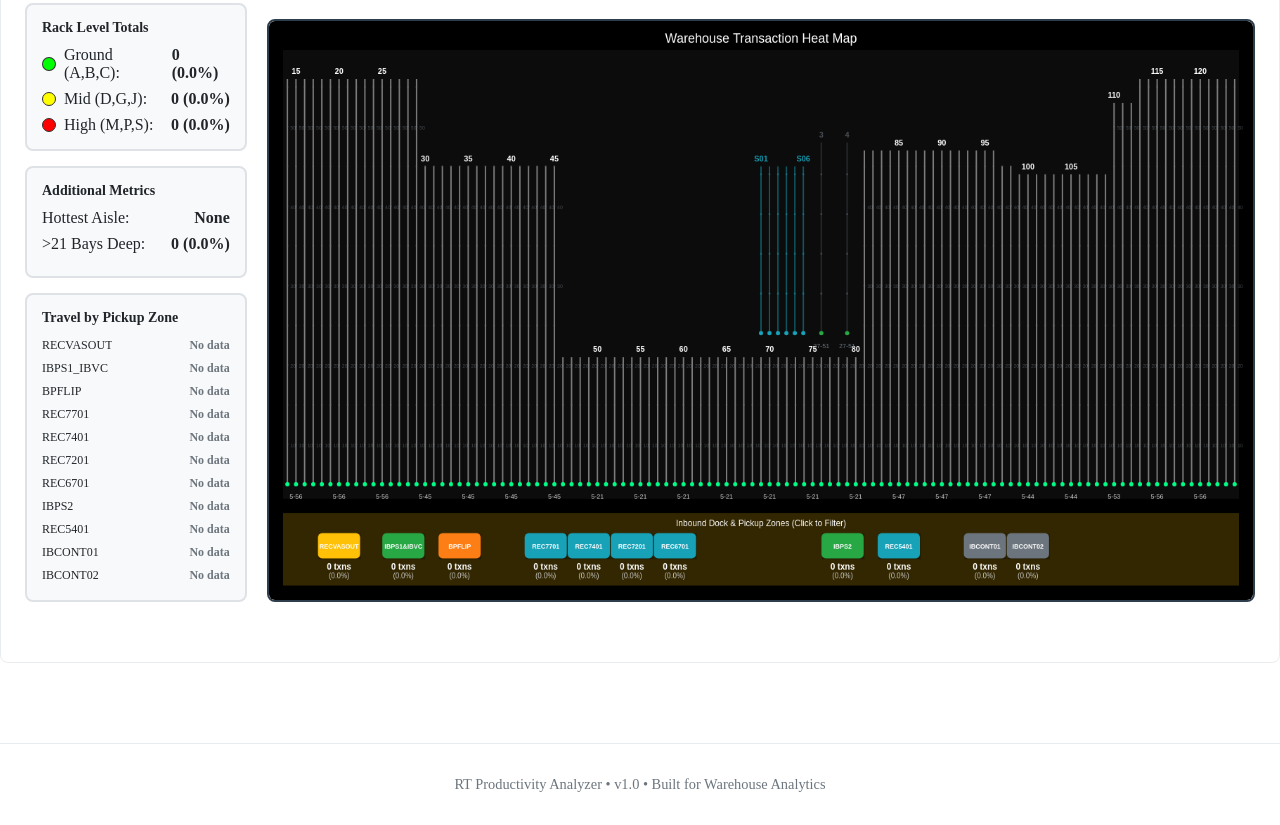
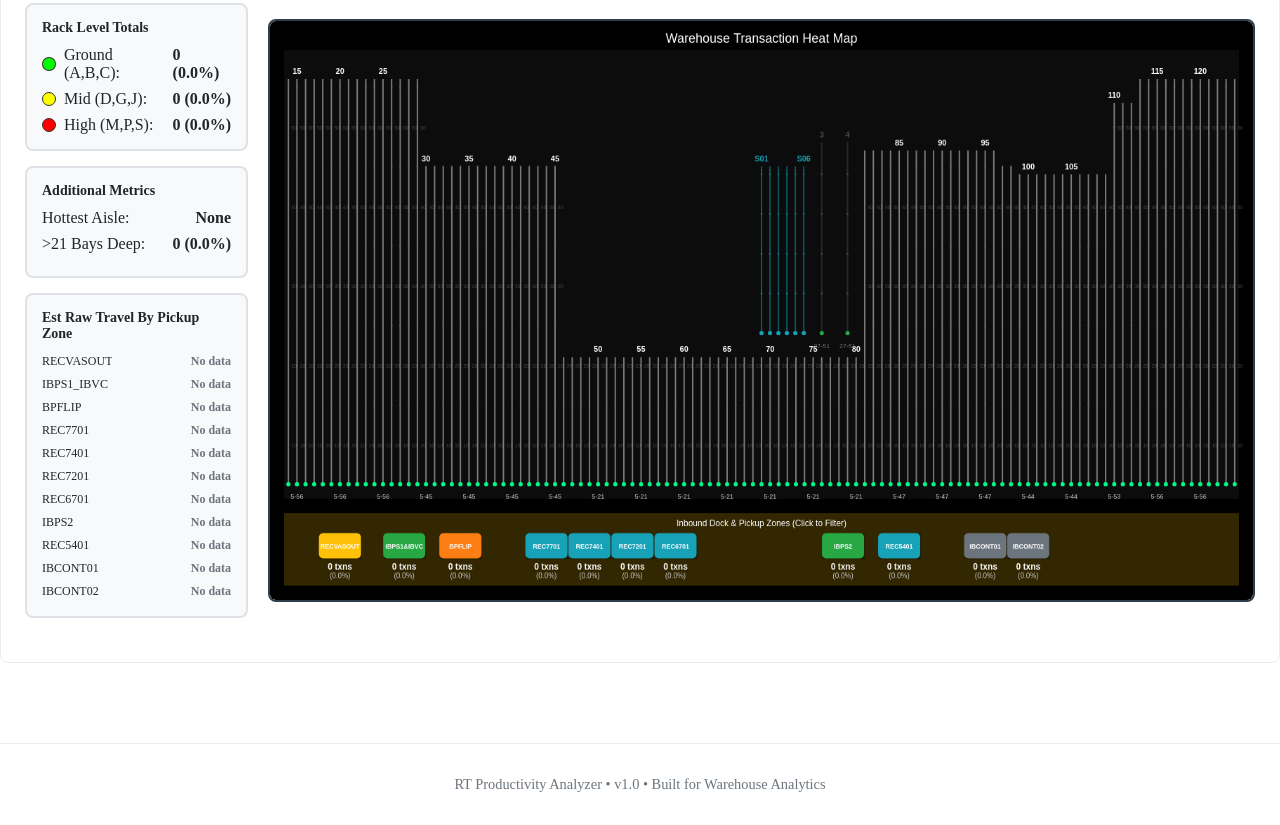
Before and after one commit to Joshleman10/RTRates-and-Heat-Map, a plain HTML site: page index.html in a window 1280 px wide. Shown: the part 982-1807 px from the top of the page. Drawn offline with nearby package versions, Linux system fonts and the light colour scheme; a script that the page names is missing.

Commit message:
verbiage tweak

```diff
--- a/index.html
+++ b/index.html
@@ -262,7 +262,7 @@
 
           <!-- Travel by Pickup Zone -->
           <div class="stat-card" id="pickupZoneTravelTimes" style="background: #f8f9fa; border: 2px solid #dee2e6; border-radius: 8px; padding: 15px;">
-            <h4 style="margin: 0 0 10px 0; color: #212529; font-size: 14px; font-weight: bold;">Travel by Pickup Zone</h4>
+            <h4 style="margin: 0 0 10px 0; color: #212529; font-size: 14px; font-weight: bold;">Est Raw Travel By Pickup Zone</h4>
             <div id="pickupZoneList" style="display: flex; flex-direction: column; gap: 4px;">
               <!-- Pickup zone travel times will be populated here -->
             </div>
```
